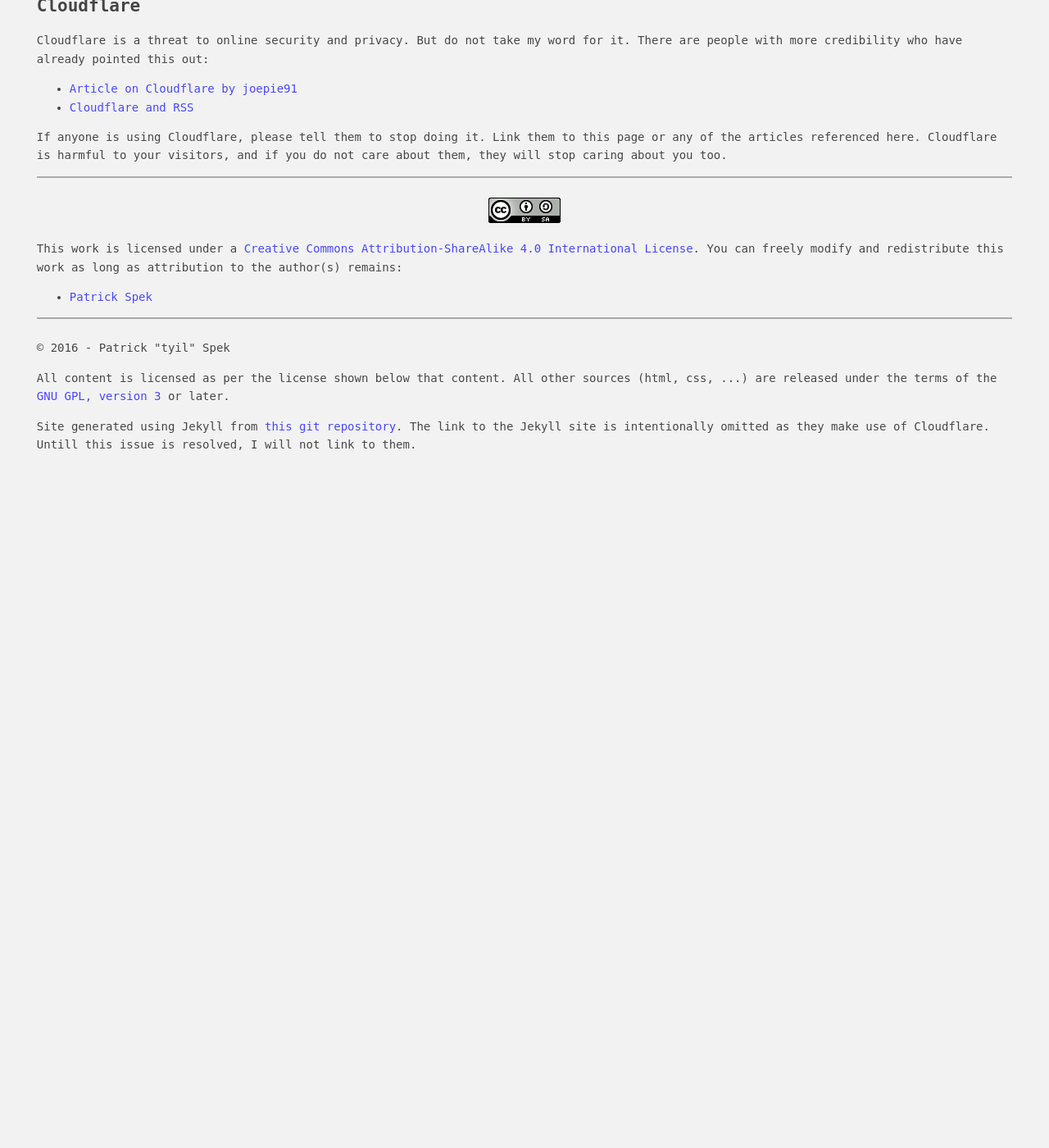
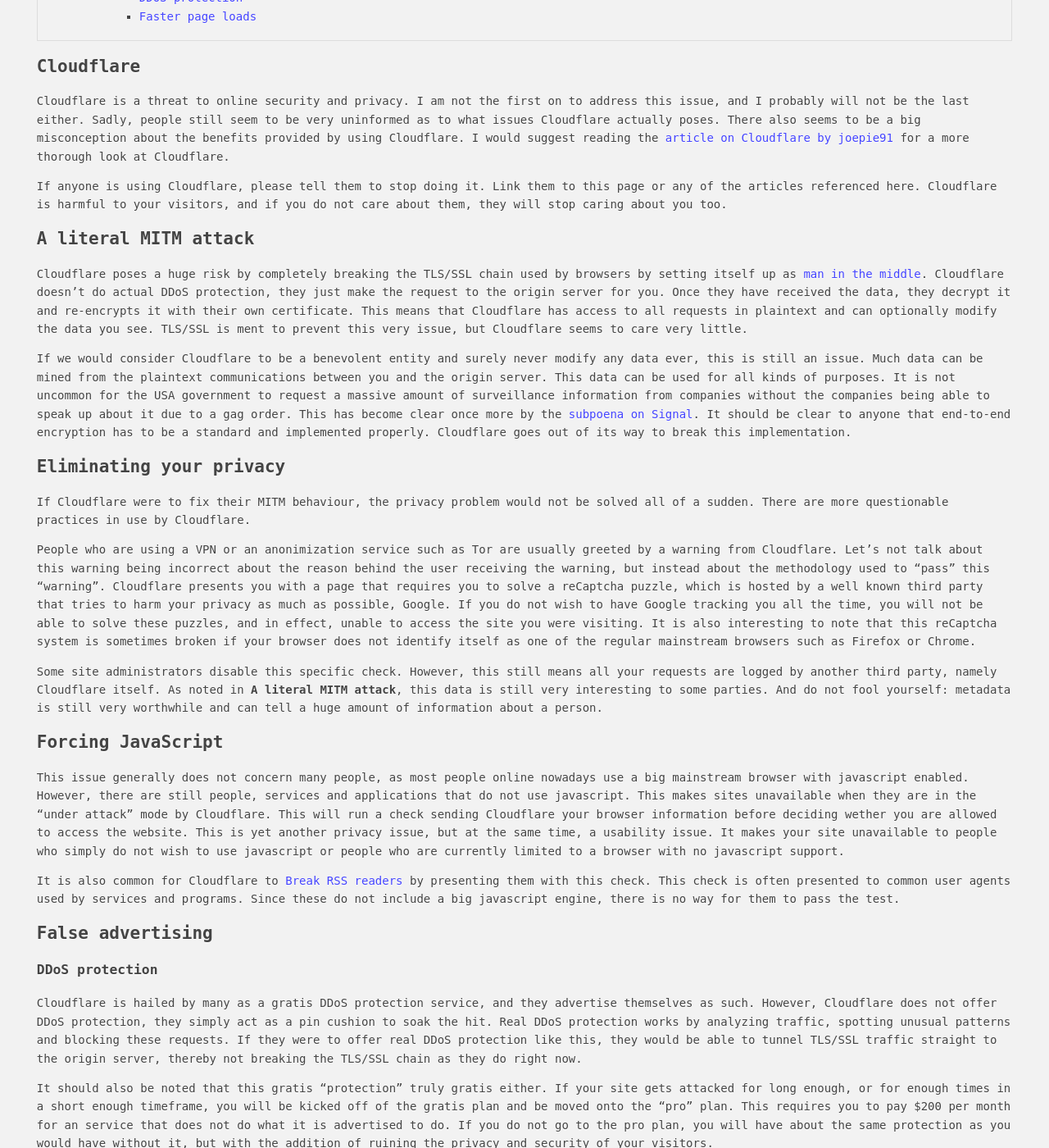
Before and after one commit to Tyil/website, a Jekyll site: the page built from _articles/cloudflare.md, in a window 1280 px wide and 1400 px high, scrolled down 270 px. Shown: the whole window at 82% size. Built offline with Jekyll 4.4.1, drawn with Linux system fonts in a browser that asks for light colours; Markdown is read by kramdown in place of the engine named in the settings; before the commit the page ends 900 px from its top, so only the background shows below that; some of the changed text lies outside the part shown.

Commit message:
Update Cloudflare article

```diff
--- a/_articles/cloudflare.md
+++ b/_articles/cloudflare.md
@@ -2,23 +2,106 @@
 layout: post
 title:  On Cloudflare
 date:   2016-09-30 08:25:27 +0200
-wip: true
 authors:
   - ["Patrick Spek", "http://tyil.work"]
 ---
 
 # Cloudflare
-Cloudflare is a threat to online security and privacy. But do not take my word
-for it. There are people with more credibility who have already pointed this
-out:
-
-* [Article on Cloudflare by joepie91][joepie]
-* [Cloudflare and RSS][rss]
+Cloudflare is a threat to online security and privacy. I am not the first on to
+address this issue, and I probably will not be the last either. Sadly, people
+still seem to be very uninformed as to what issues Cloudflare actually poses.
+There also seems to be a big misconception about the benefits provided by using
+Cloudflare. I would suggest reading the [article on Cloudflare by
+joepie91][joepie] for a more thorough look at Cloudflare.
 
 If anyone is using Cloudflare, please tell them to stop doing it. Link them to
 this page or any of the articles referenced here. Cloudflare is harmful to your
 visitors, and if you do not care about them, they will stop caring about you
 too.
 
+## A literal MITM attack
+Cloudflare poses a huge risk by completely breaking the TLS/SSL chain used by
+browsers by setting itself up as [man in the middle][mitm]. Cloudflare doesn't
+do actual DDoS protection, they just make the request to the origin server for
+you. Once they have received the data, they decrypt it and re-encrypts it
+with their own certificate.  This means that Cloudflare has access to all
+requests in plaintext and can optionally modify the data you see. TLS/SSL
+is ment to prevent this very issue, but Cloudflare seems to care very
+little.
+
+If we would consider Cloudflare to be a benevolent entity and surely never
+modify any data ever, this is still an issue. Much data can be mined from the
+plaintext communications between you and the origin server. This data can be
+used for all kinds of purposes. It is not uncommon for the USA government to
+request a massive amount of surveillance information from companies without the
+companies being able to speak up about it due to a gag order. This has become
+clear once more by the [subpoena on Signal][signal-subpoena]. It should be
+clear to anyone that end-to-end encryption has to be a standard and implemented
+properly. Cloudflare goes out of its way to break this implementation.
+
+## Eliminating your privacy
+If Cloudflare were to fix their MITM behaviour, the privacy problem would not
+be solved all of a sudden. There are more questionable practices in use by
+Cloudflare.
+
+People who are using a VPN or an anonimization service such as Tor are usually
+greeted by a warning from Cloudflare. Let's not talk about this warning being
+incorrect about the reason behind the user receiving the warning, but instead
+about the methodology used to "pass" this "warning". Cloudflare presents you
+with a page that requires you to solve a reCaptcha puzzle, which is hosted by a
+well known third party that tries to harm your privacy as much as possible,
+Google. If you do not wish to have Google tracking you all the time, you will
+not be able to solve these puzzles, and in effect, unable to access the site
+you were visiting. It is also interesting to note that this reCaptcha system is
+sometimes broken if your browser does not identify itself as one of the regular
+mainstream browsers such as Firefox or Chrome.
+
+Some site administrators disable this specific check. However, this still means
+all your requests are logged by another third party, namely Cloudflare itself.
+As noted in **A literal MITM attack**, this data is still very interesting to
+some parties. And do not fool yourself: metadata is still very worthwhile and
+can tell a huge amount of information about a person.
+
+## Forcing JavaScript
+This issue generally does not concern many people, as most people online
+nowadays use a big mainstream browser with javascript enabled. However, there
+are still people, services and applications that do not use javascript. This
+makes sites unavailable when they are in the "under attack" mode by Cloudflare.
+This will run a check sending Cloudflare your browser information before
+deciding wether you are allowed to access the website. This is yet another
+privacy issue, but at the same time, a usability issue. It makes your site
+unavailable to people who simply do not wish to use javascript or people who
+are currently limited to a browser with no javascript support.
+
+It is also common for Cloudflare to [Break RSS readers][rss] by presenting them
+with this check. This check is often presented to common user agents used by
+services and programs. Since these do not include a big javascript engine,
+there is no way for them to pass the test.
+
+## False advertising
+### DDoS protection
+Cloudflare is hailed by many as a gratis DDoS protection service, and they
+advertise themselves as such. However, Cloudflare does not offer DDoS
+protection, they simply act as a pin cushion to soak the hit. Real DDoS
+protection works by analyzing traffic, spotting unusual patterns and blocking
+these requests. If they were to offer real DDoS protection like this, they
+would be able to tunnel TLS/SSL traffic straight to the origin server, thereby
+not breaking the TLS/SSL chain as they do right now.
+
+It should also be noted that this gratis "protection" truly gratis either. If
+your site gets attacked for long enough, or for enough times in a short enough
+timeframe, you will be kicked off of the gratis plan and be moved onto the
+"pro" plan. This requires you to pay $200 per month for an service that does
+not do what it is advertised to do. If you do not go to the pro plan, you will
+have about the same protection as you would have without it, but with the
+addition of ruining the privacy and security of your visitors.
+
+### Faster page loads
+This is very well explained on [joepie91's article under the heading **But The
+Speed! The Speed!**][joepie]. As such, I will refer to his article instead of
+repeating him here.
+
 [joepie]: http://cryto.net/~joepie91/blog/2016/07/14/cloudflare-we-have-a-problem/
+[mitm]: https://en.wikipedia.org/wiki/Man-in-the-middle_attack
 [rss]: http://www.tedunangst.com/flak/post/cloudflare-and-rss
+[signal-subpoena]: https://whispersystems.org/bigbrother/eastern-virginia-grand-jury/
```
